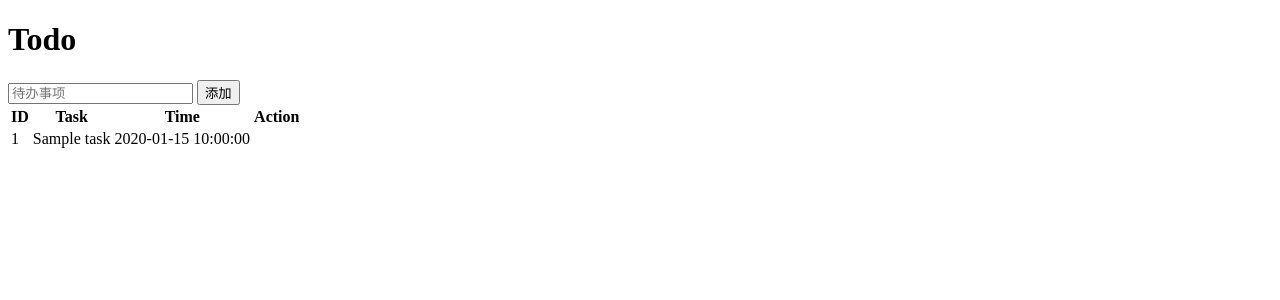
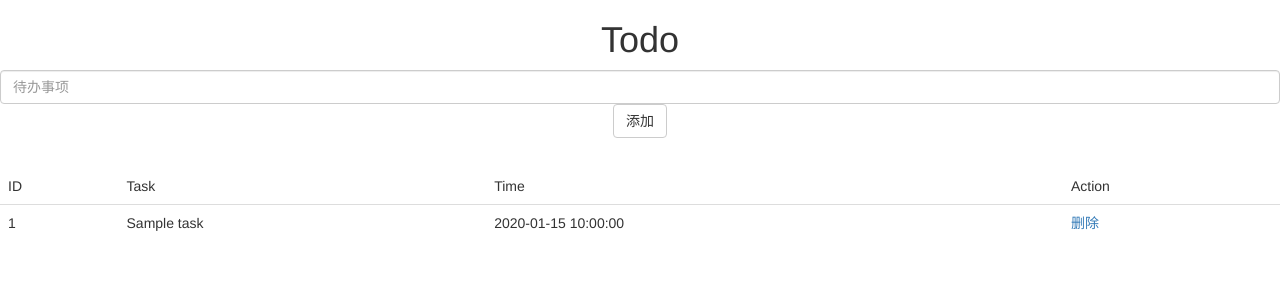
Before and after one commit to zxymike93/simple-flask, a Flask app: template templates/todo_index.html in a window 1280 px wide. Shown: the top 300 px of the page. Run offline with Flask 2, Linux system fonts and the light colour scheme; the template is opened without the code that fills it: most values are stand-ins (such as "Sample title", 1, 10 or a date in 2020); some libraries are stand-ins or nearby versions.

Commit message:
删除功能

```diff
--- a/templates/todo_index.html
+++ b/templates/todo_index.html
@@ -2,24 +2,31 @@
 <html lang="zh-cn">
 <head>
     <meta charset="UTF-8">
+    <link href="//cdn.bootcss.com/bootstrap/4.0.0-alpha.3/css/bootstrap.css" rel="stylesheet">
     <title>Welcome to Todolist</title>
+    <style>
+        .center {
+            text-align: center;
+            margin-bottom: 30px;
+        }
+    </style>
 </head>
 <body>
-    <div>
+    <div class="center">
         <h1>Todo</h1>
         <form action={{ url_for("todo.add") }} method="post">
-            <input type="text" placeholder="待办事项" name="task">
-            <button type="submit">添加</button>
+            <input type="text" class="form-control" placeholder="待办事项" name="task">
+            <button class="btn btn-default" type="submit">添加</button>
         </form>
     </div>
 
-    <table>
+    <table class="table">
         <thead>
             <tr>
-                <th>ID</th>
-                <th>Task</th>
-                <th>Time</th>
-                <th>Action</th>
+                <td>ID</td>
+                <td>Task</td>
+                <td>Time</td>
+                <td>Action</td>
             </tr>
         </thead>
         <tbody>
@@ -28,6 +35,7 @@
                 <td>{{ t.id }}</td>
                 <td>{{ t.task }}</td>
                 <td>{{ t.created_time }}</td>
+                <td><a href={{ url_for('todo.delete', todo_id=t.id) }}>删除</a></td>
             </tr>
         {% endfor %}
         </tbody>
```
Also changed, not shown: todo.py (+5 -5 lines).
